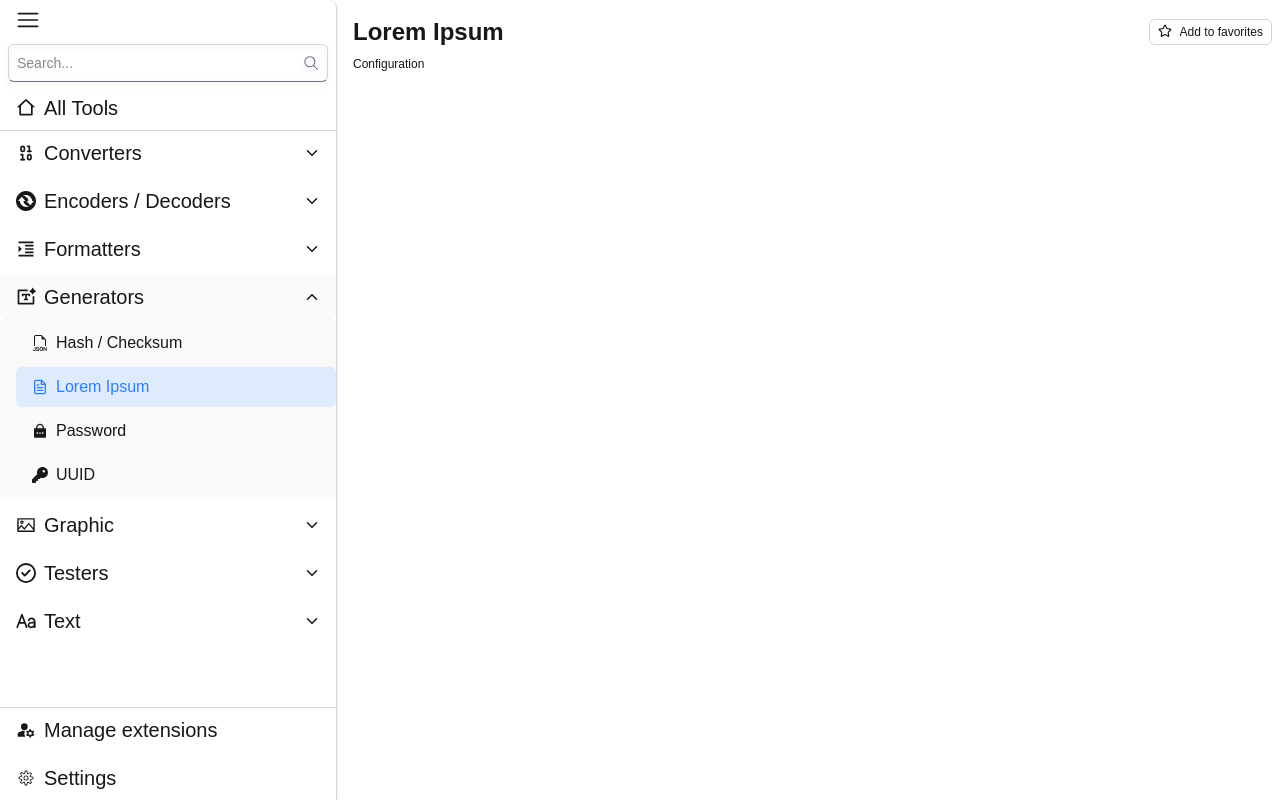
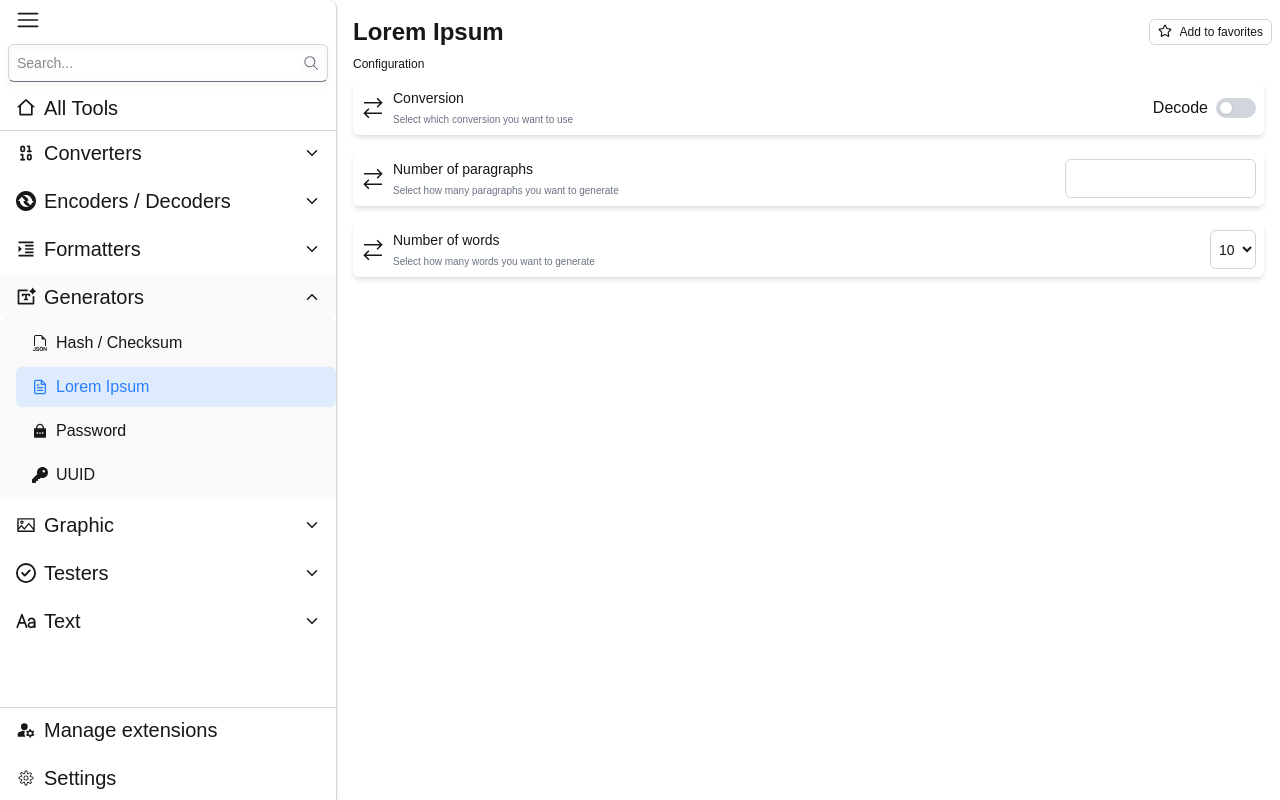
Before and after one commit to Kanghocit/Devtoys, a Next.js app: page /lorem-ipsum in a window 1280 px wide. Built offline with nearby package versions, Linux system fonts and the light colour scheme.

Commit message:
feat(ui): create configCard component

```diff
--- a/src/app/lorem-ipsum/page.tsx
+++ b/src/app/lorem-ipsum/page.tsx
@@ -1,11 +1,35 @@
 import Header from "@/common/Header";
-import React from "react";
+
+import ConfigCard from "@/components/Card/configCard";
+import { LiaExchangeAltSolid } from "react-icons/lia";
 
 const LoremIpsum = () => {
   return (
     <div className="flex flex-col rounded-2xl p-2">
       <Header title="Lorem Ipsum" />
       <p className="text-xs ms-2">Configuration</p>
+      <ConfigCard
+        title="Conversion"
+        icon={<LiaExchangeAltSolid />}
+        subTitle="Select which conversion you want to use"
+        type="switch"
+        trueValue="Encode"
+        falseValue="Decode"
+      />
+      <ConfigCard
+        title="Number of paragraphs"
+        icon={<LiaExchangeAltSolid />}
+        subTitle="Select how many paragraphs you want to generate"
+        type="input"
+      />
+      <ConfigCard
+        title="Number of words"
+        icon={<LiaExchangeAltSolid />}
+        subTitle="Select how many words you want to generate"
+        type="select"
+        options={["10", "20", "30", "40", "50"]}
+      />
+
     </div>
   );
 };
--- /dev/null
+++ b/src/components/Card/configCard.tsx
@@ -0,0 +1,64 @@
+import clsx from "clsx";
+import React from "react";
+import Switch from "../switch";
+
+type ConfigCardProps = React.ComponentPropsWithoutRef<"div"> & {
+  title: string;
+  icon?: React.ReactNode;
+  subTitle?: string;
+  type?: "switch" | "select" | "input";
+  options?: string[];
+  trueValue?: string;
+  falseValue?: string;
+};
+
+const ConfigCard: React.FC<ConfigCardProps> = ({
+  className,
+  title,
+  icon,
+  subTitle,
+  type,
+  options,
+  trueValue,
+  falseValue,
+  ...rest
+}) => {
+  const configCardClass = clsx(
+    "flex justify-between bg-white m-2 p-2 rounded-md shadow-md",
+    className
+  );
+  const selectClass = clsx(
+    "border border-gray-300 rounded-md p-1 text-sm focus:outline-none",
+    className
+  );
+  const inputClass = clsx(
+    "border border-gray-300 rounded-md p-1 text-sm focus:outline-none",
+    className
+  );
+  return (
+    <div className={configCardClass} {...rest}>
+      <div className="flex">
+        <div className="flex items-center justify-center text-2xl">{icon}</div>
+        <div className="flex flex-col gap-1 justify-center">
+          <p className="text-sm ms-2 justify-center items-center">{title}</p>
+          <p className="text-[10px] text-gray-500  ms-2 justify-center items-center">
+            {subTitle}
+          </p>
+        </div>
+      </div>
+      {type === "switch" && (
+        <Switch valueTrue={trueValue} valueFalse={falseValue} />
+      )}
+      {type === "select" && (
+        <select className={selectClass}>
+          {options?.map((option) => (
+            <option key={option}>{option}</option>
+          ))}
+        </select>
+      )}
+      {type === "input" && <input type="number" className={inputClass} />}
+    </div>
+  );
+};
+
+export default ConfigCard;
```
